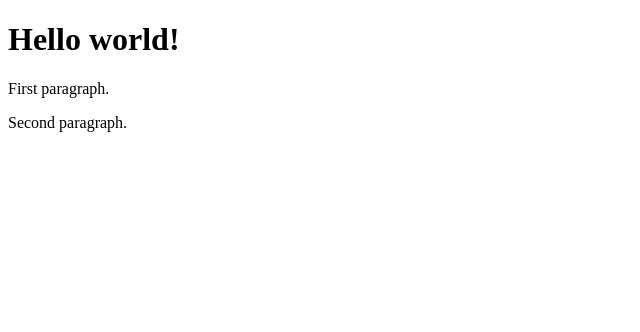
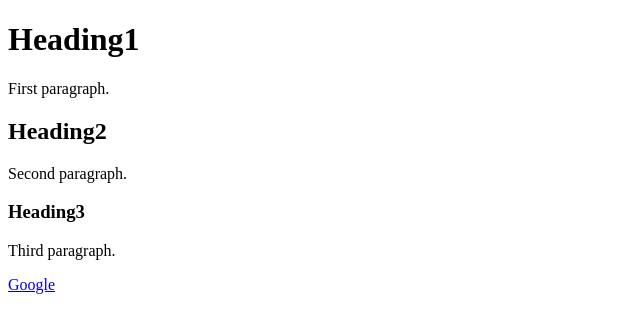
Before and after one commit to cbrendonx/cbrendonx.github.io, a plain HTML site: page codecademy/helloworld.html in a window 1280 px wide. Shown: the whole page, without its empty margins (0-640 px from the left). Drawn offline with Linux system fonts and the light colour scheme.

Commit message:
Add links

```diff
--- a/codecademy/helloworld.html
+++ b/codecademy/helloworld.html
@@ -1,13 +1,17 @@
 <!DOCTYPE html>
 <html>
 <head>
-  <title>Test Webpage</title>
+  <title>Hello world!</title>
 <head>
 
 <body>
-  <h1>Hello world!</h1>
+  <h1>Heading1</h1>
   <p>First paragraph.</p>
+  <h2>Heading2</h2>
   <p>Second paragraph.</p>
+  <h3>Heading3</h3>
+  <p>Third paragraph.</p>
+  <a href="http://google.com">Google</a>
 </body>
 
 </html>
```
